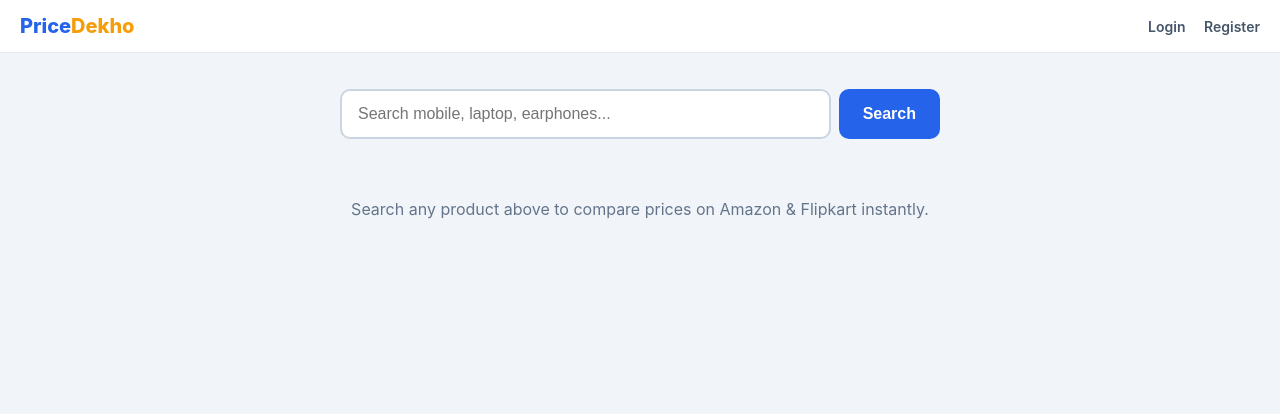
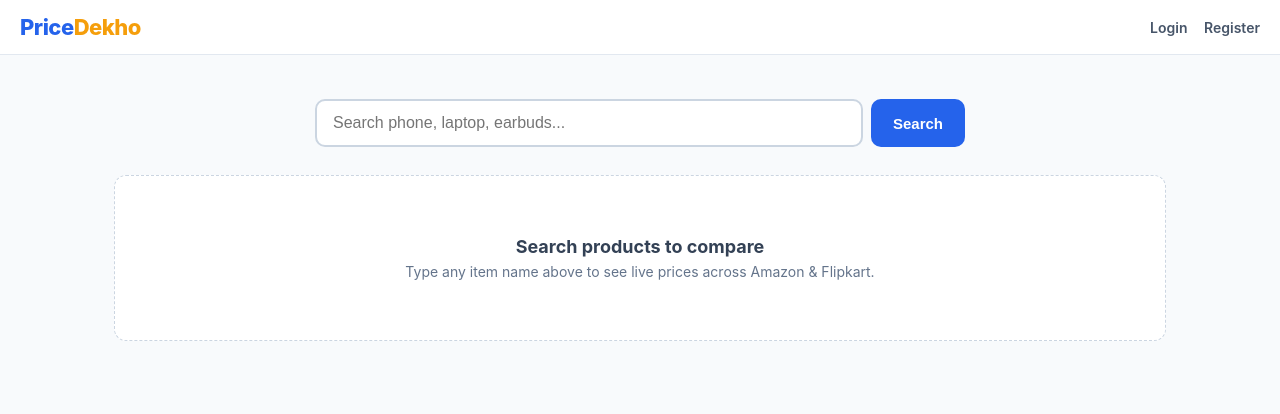
Before and after one commit to fuzail-cmd/pricefinder, a Flask app: page / in a window 1280 px wide. Shown: the top 414 px of the page. Run offline with Flask 3, Linux system fonts and the light colour scheme.

Commit message:
Update index.html

```diff
--- a/templates/index.html
+++ b/templates/index.html
@@ -12,10 +12,10 @@
     }
 
     body {
-      font-family: -apple-system, BlinkMacSystemFont, "Segoe UI", Roboto, sans-serif;
-      background-color: #f1f5f9;
+      font-family: -apple-system, BlinkMacSystemFont, "Segoe UI", Roboto, Oxygen, Ubuntu, Cantarell, sans-serif;
+      background-color: #f8fafc;
       color: #0f172a;
-      padding-bottom: 40px;
+      padding-bottom: 50px;
     }
 
     /* Navbar */
@@ -26,14 +26,17 @@
       display: flex;
       justify-content: space-between;
       align-items: center;
-      width: 100%;
+      position: sticky;
+      top: 0;
+      z-index: 100;
     }
 
     .brand {
-      font-size: 20px;
+      font-size: 22px;
       font-weight: 800;
       color: #2563eb;
       text-decoration: none;
+      letter-spacing: -0.5px;
     }
 
     .brand span {
@@ -41,14 +44,14 @@
     }
 
     .nav-links a {
-      margin-left: 14px;
+      margin-left: 12px;
       text-decoration: none;
       font-weight: 600;
       color: #475569;
       font-size: 14px;
     }
 
-    /* Main Container */
+    /* Container */
     .container {
       width: 100%;
       max-width: 1100px;
@@ -57,78 +60,103 @@
     }
 
     /* Search Box */
-    .search-box {
-      margin: 20px auto;
-      max-width: 600px;
+    .search-wrapper {
+      margin: 20px auto 28px auto;
+      max-width: 650px;
+    }
+
+    .search-form {
       display: flex;
       gap: 8px;
+      width: 100%;
     }
 
-    .search-box input {
+    .search-input {
       flex: 1;
-      padding: 14px 16px;
-      font-size: 16px;
+      padding: 13px 16px;
+      font-size: 16px; /* 16px prevent karta hai iOS zoom-in glitch */
       border: 2px solid #cbd5e1;
       border-radius: 10px;
       outline: none;
+      background: #ffffff;
+      color: #0f172a;
+      transition: border-color 0.2s;
     }
 
-    .search-box input:focus {
+    .search-input:focus {
       border-color: #2563eb;
     }
 
-    .search-box button {
-      padding: 14px 24px;
+    .search-btn {
+      padding: 13px 22px;
       background: #2563eb;
       color: #ffffff;
       border: none;
       border-radius: 10px;
-      font-size: 16px;
+      font-size: 15px;
       font-weight: 700;
       cursor: pointer;
+      white-space: nowrap;
+      transition: background 0.2s;
     }
 
-    /* Grid Layout: Responsive for Mobile & Desktop */
-    .grid {
+    .search-btn:hover {
+      background: #1d4ed8;
+    }
+
+    .query-title {
+      font-size: 18px;
+      font-weight: 700;
+      margin-bottom: 16px;
+      color: #334155;
+    }
+
+    /* Responsive Grid Layout */
+    .deals-grid {
       display: grid;
-      grid-template-columns: repeat(2, 1fr);
+      grid-template-columns: repeat(2, 1fr); /* Mobile screen par exact 2 columns */
       gap: 12px;
-      margin-top: 20px;
     }
 
     @media (min-width: 768px) {
-      .grid {
-        grid-template-columns: repeat(3, 1fr);
+      .deals-grid {
+        grid-template-columns: repeat(3, 1fr); /* Tablet */
         gap: 20px;
+      }
+      .container {
+        padding: 24px;
       }
     }
 
     @media (min-width: 1024px) {
-      .grid {
-        grid-template-columns: repeat(4, 1fr);
+      .deals-grid {
+        grid-template-columns: repeat(4, 1fr); /* Desktop */
       }
     }
 
-    /* Product Card */
+    /* Card Styling */
     .card {
       background: #ffffff;
       border: 1px solid #e2e8f0;
-      border-radius: 12px;
-      padding: 14px;
+      border-radius: 14px;
+      padding: 12px;
       display: flex;
       flex-direction: column;
       justify-content: space-between;
-      box-shadow: 0 2px 4px rgba(0,0,0,0.03);
+      box-shadow: 0 2px 6px rgba(0, 0, 0, 0.04);
+      position: relative;
     }
 
     .badge {
+      display: inline-block;
       align-self: flex-start;
       padding: 4px 8px;
       font-size: 11px;
-      font-weight: 700;
-      border-radius: 4px;
+      font-weight: 800;
+      border-radius: 6px;
       margin-bottom: 8px;
       text-transform: uppercase;
+      letter-spacing: 0.5px;
     }
 
     .badge.amazon {
@@ -185,67 +230,105 @@
 
     .buy-btn.flipkart {
       background: #2563eb;
+      color: #ffffff;
     }
 
-    .empty-state {
+    /* Blank States */
+    .empty-box {
       text-align: center;
-      padding: 40px 20px;
+      padding: 60px 20px;
+      background: #ffffff;
+      border-radius: 12px;
+      border: 1px dashed #cbd5e1;
       color: #64748b;
+      margin-top: 10px;
+    }
+
+    .empty-box h3 {
+      font-size: 18px;
+      color: #334155;
+      margin-bottom: 6px;
+    }
+
+    .empty-box p {
+      font-size: 14px;
     }
   </style>
 </head>
 <body>
 
-  <nav class="navbar">
+  <!-- Top Navbar -->
+  <header class="navbar">
     <a href="/" class="brand">Price<span>Dekho</span></a>
-    <div class="nav-links">
+    <nav class="nav-links">
       {% if current_user.is_authenticated %}
-        <span>Hi, {{ current_user.name }}</span>
+        <span style="font-size: 14px; font-weight: 600; color: #0f172a;">Hi, {{ current_user.name }}</span>
         <a href="/logout">Logout</a>
       {% else %}
         <a href="/login">Login</a>
         <a href="/signup">Register</a>
       {% endif %}
+    </nav>
+  </header>
+
+  <main class="container">
+    <!-- Search Bar -->
+    <div class="search-wrapper">
+      <form action="/" method="GET" class="search-form">
+        <input
+          type="text"
+          name="q"
+          class="search-input"
+          value="{{ query }}"
+          placeholder="Search phone, laptop, earbuds..."
+          required
+        >
+        <button type="submit" class="search-btn">Search</button>
+      </form>
     </div>
-  </nav>
 
-  <div class="container">
-    <form action="/" method="GET" class="search-box">
-      <input type="text" name="q" value="{{ query }}" placeholder="Search mobile, laptop, earphones..." required>
-      <button type="submit">Search</button>
-    </form>
-
+    <!-- Results Section -->
     {% if query %}
-      <h2 style="font-size: 18px; margin-bottom: 16px;">Results for "{{ query }}"</h2>
+      <div class="query-title">Showing results for: <strong>"{{ query }}"</strong></div>
     {% endif %}
 
     {% if deals %}
-      <div class="grid">
+      <div class="deals-grid">
         {% for deal in deals %}
           <div class="card">
             <div>
               <span class="badge {{ deal.store|lower }}">{{ deal.store }}</span>
-              <img src="{{ deal.image }}" alt="{{ deal.title }}">
-              <div class="card-title">{{ deal.title }}</div>
+              <div class="card-img-wrap">
+                <img src="{{ deal.image }}" alt="{{ deal.title }}" loading="lazy">
+              </div>
+              <div class="card-title" title="{{ deal.title }}">{{ deal.title }}</div>
               <div class="card-price">{{ deal.price_raw }}</div>
             </div>
-            <!-- Direct exact product page link -->
-            <a href="{{ deal.affiliate_url }}" target="_blank" rel="noopener noreferrer" class="buy-btn {{ deal.store|lower }}">
+
+            <!-- Direct Product Deep-link -->
+            <a
+              href="{{ deal.affiliate_url }}"
+              target="_blank"
+              rel="noopener noreferrer"
+              class="buy-btn {{ deal.store|lower }}"
+            >
               Buy on {{ deal.store }}
             </a>
           </div>
         {% endfor %}
       </div>
     {% elif query %}
-      <div class="empty-state">
-        <p>No products found for "{{ query }}". Try searching a simpler model name.</p>
+      <div class="empty-box">
+        <h3>No direct results found</h3>
+        <p>Please try searching with a more general brand or model name.</p>
       </div>
     {% else %}
-      <div class="empty-state">
-        <p>Search any product above to compare prices on Amazon & Flipkart instantly.</p>
+      <div class="empty-box">
+        <h3>Search products to compare</h3>
+        <p>Type any item name above to see live prices across Amazon & Flipkart.</p>
       </div>
     {% endif %}
-  </div>
+  </main>
 
 </body>
 </html>
```
Also changed, not shown: other parts of templates/index.html (+23 -6 lines).
